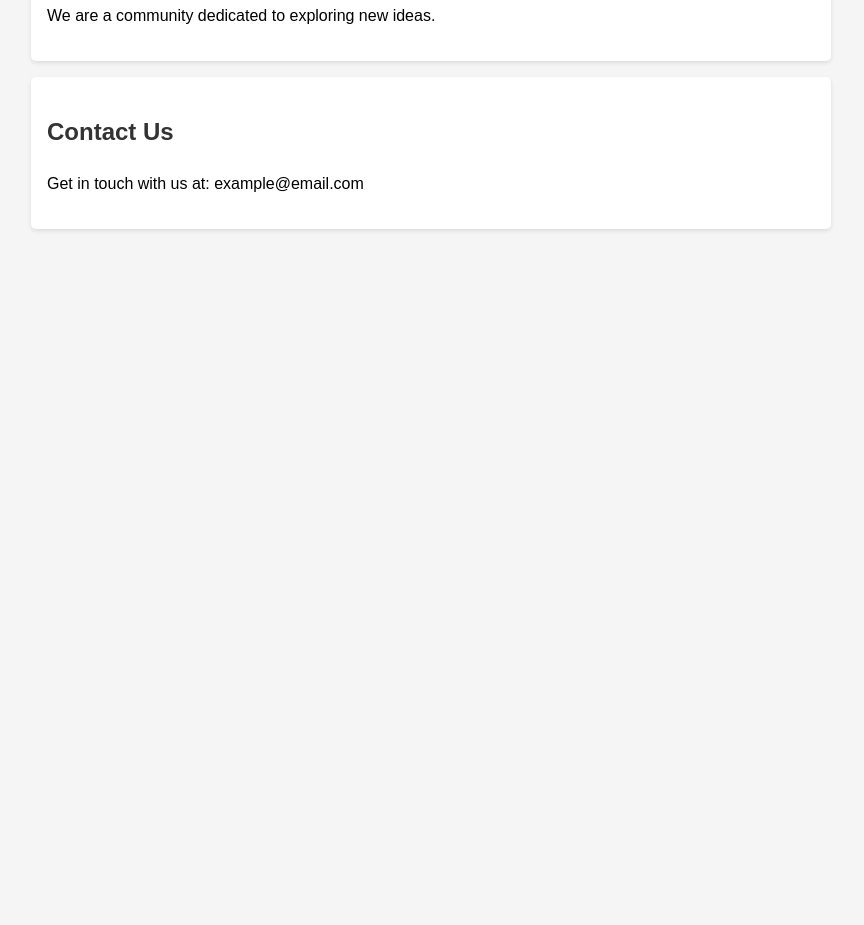
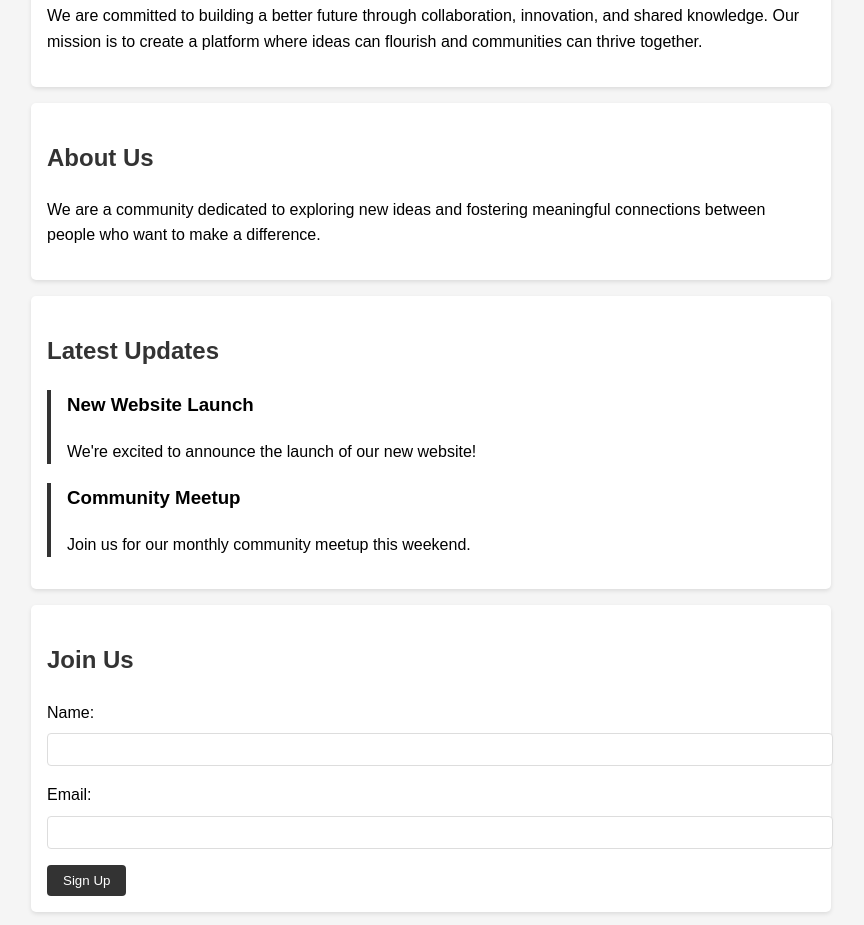
Before and after one commit to agplusman/new-society-test, a plain HTML site: page index.html in a window 1280 px wide. Shown: the part 320-1245 px from the top of the page, without its empty margins (209-1073 px from the left). Before the commit the page ends 800 px from the top, so only its background shows below. Drawn offline with Linux system fonts and the light colour scheme.

Commit message:
Add new content sections as suggested in issue #1

```diff
--- a/index.html
+++ b/index.html
@@ -44,6 +44,35 @@
             border-radius: 5px;
             box-shadow: 0 2px 4px rgba(0,0,0,0.1);
         }
+        .form-group {
+            margin-bottom: 1rem;
+        }
+        .form-group label {
+            display: block;
+            margin-bottom: 0.5rem;
+        }
+        .form-group input {
+            width: 100%;
+            padding: 0.5rem;
+            border: 1px solid #ddd;
+            border-radius: 4px;
+        }
+        button {
+            background-color: #333;
+            color: white;
+            padding: 0.5rem 1rem;
+            border: none;
+            border-radius: 4px;
+            cursor: pointer;
+        }
+        button:hover {
+            background-color: #444;
+        }
+        .update-card {
+            border-left: 4px solid #333;
+            padding-left: 1rem;
+            margin-bottom: 1rem;
+        }
     </style>
 </head>
 <body>
@@ -51,14 +80,51 @@
     <p>This is a simple demonstration page for our new society project.</p>
     <nav>
         <ul>
+            <li><a href="#mission">Mission</a></li>
             <li><a href="#about">About</a></li>
+            <li><a href="#updates">Updates</a></li>
+            <li><a href="#join">Join Us</a></li>
             <li><a href="#contact">Contact</a></li>
         </ul>
     </nav>
+
+    <section id="mission">
+        <h2>Our Mission</h2>
+        <p>We are committed to building a better future through collaboration, innovation, and shared knowledge. Our mission is to create a platform where ideas can flourish and communities can thrive together.</p>
+    </section>
+
     <section id="about">
         <h2>About Us</h2>
-        <p>We are a community dedicated to exploring new ideas.</p>
+        <p>We are a community dedicated to exploring new ideas and fostering meaningful connections between people who want to make a difference.</p>
     </section>
+
+    <section id="updates">
+        <h2>Latest Updates</h2>
+        <div class="update-card">
+            <h3>New Website Launch</h3>
+            <p>We're excited to announce the launch of our new website!</p>
+        </div>
+        <div class="update-card">
+            <h3>Community Meetup</h3>
+            <p>Join us for our monthly community meetup this weekend.</p>
+        </div>
+    </section>
+
+    <section id="join">
+        <h2>Join Us</h2>
+        <form id="signup-form">
+            <div class="form-group">
+                <label for="name">Name:</label>
+                <input type="text" id="name" name="name" required>
+            </div>
+            <div class="form-group">
+                <label for="email">Email:</label>
+                <input type="email" id="email" name="email" required>
+            </div>
+            <button type="submit">Sign Up</button>
+        </form>
+    </section>
+
     <section id="contact">
         <h2>Contact Us</h2>
         <p>Get in touch with us at: example@email.com</p>
```
